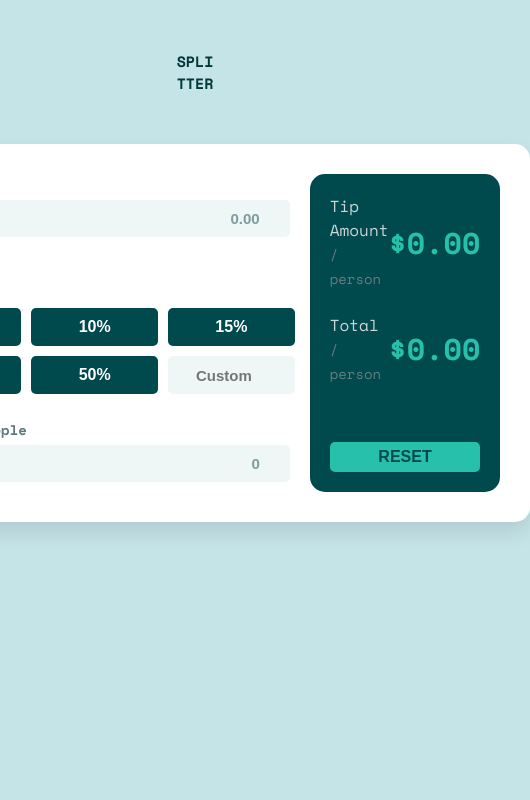
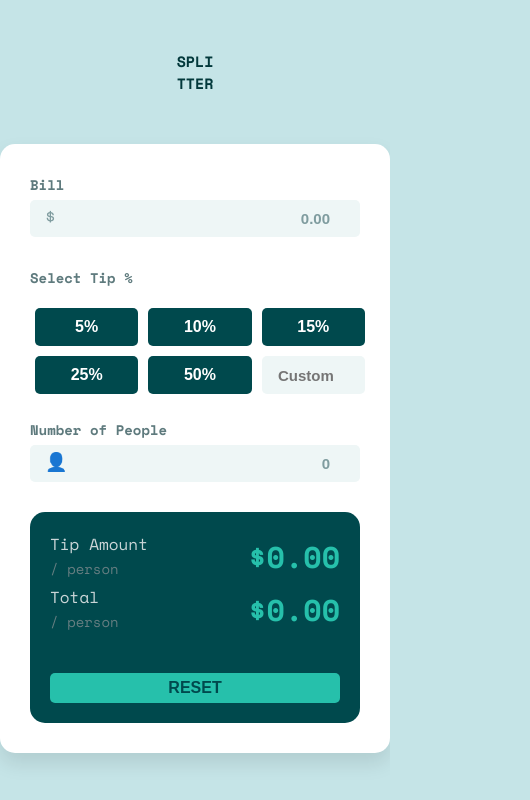
Before and after one commit to Joshimani/Tip-Calculator-Splitter-, a plain HTML site: page tip-calculator-app-main/index.html in a window 390 px wide. Shown: the whole page, 530 px wide, since content can reach past the window. Drawn offline with nearby package versions, Linux system fonts and the light colour scheme.

Commit message:
Updated project

```diff
--- a/tip-calculator-app-main/design/style.css
+++ b/tip-calculator-app-main/design/style.css
@@ -31,7 +31,6 @@ body {
   display: flex;
   flex-direction: column;
   gap: 20px;
-  min-width: 400px;
 }
 .bill-input {
   position: relative;
@@ -231,3 +230,9 @@ body {
     grid-template-columns: repeat(2, 1fr);
   }
 }
+
+@media (max-width: 488px) {
+  .calculator-container {
+    grid-template-columns: repeat(1, 1fr);
+  }
+}
```
